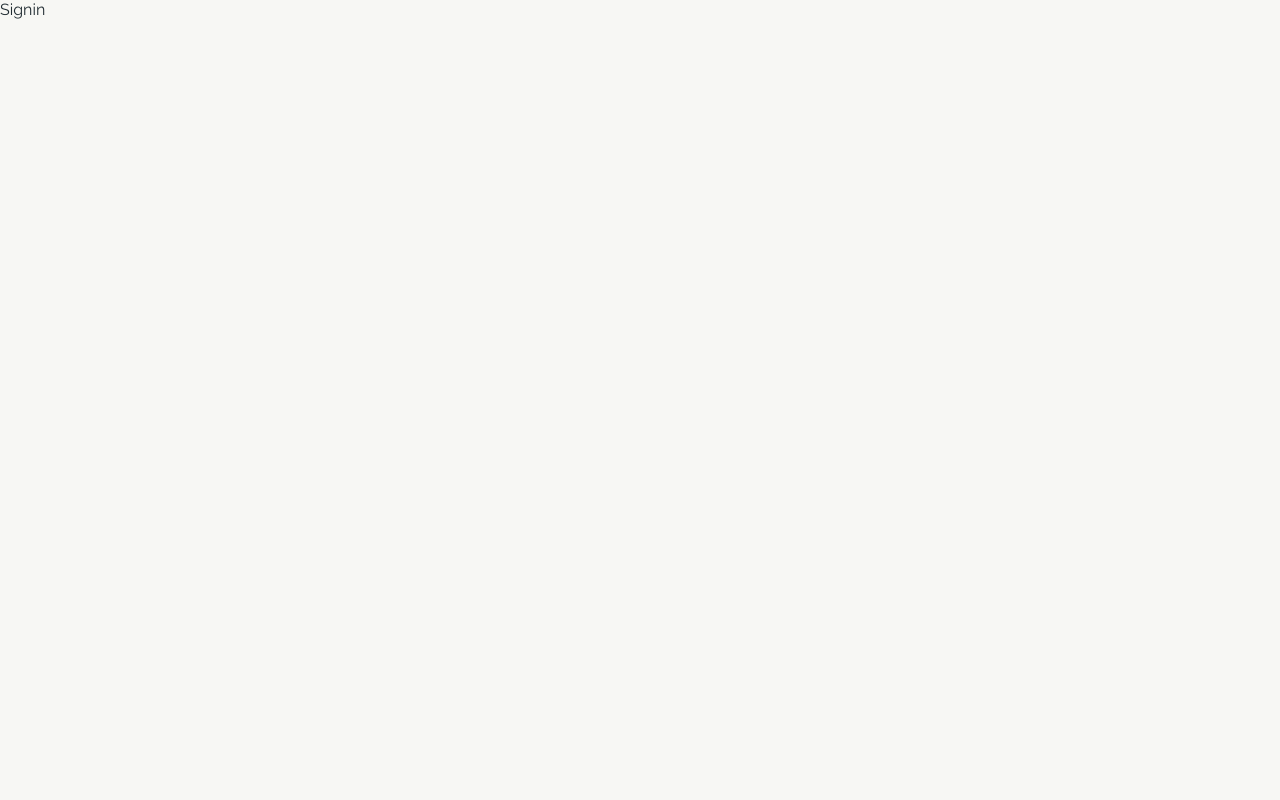
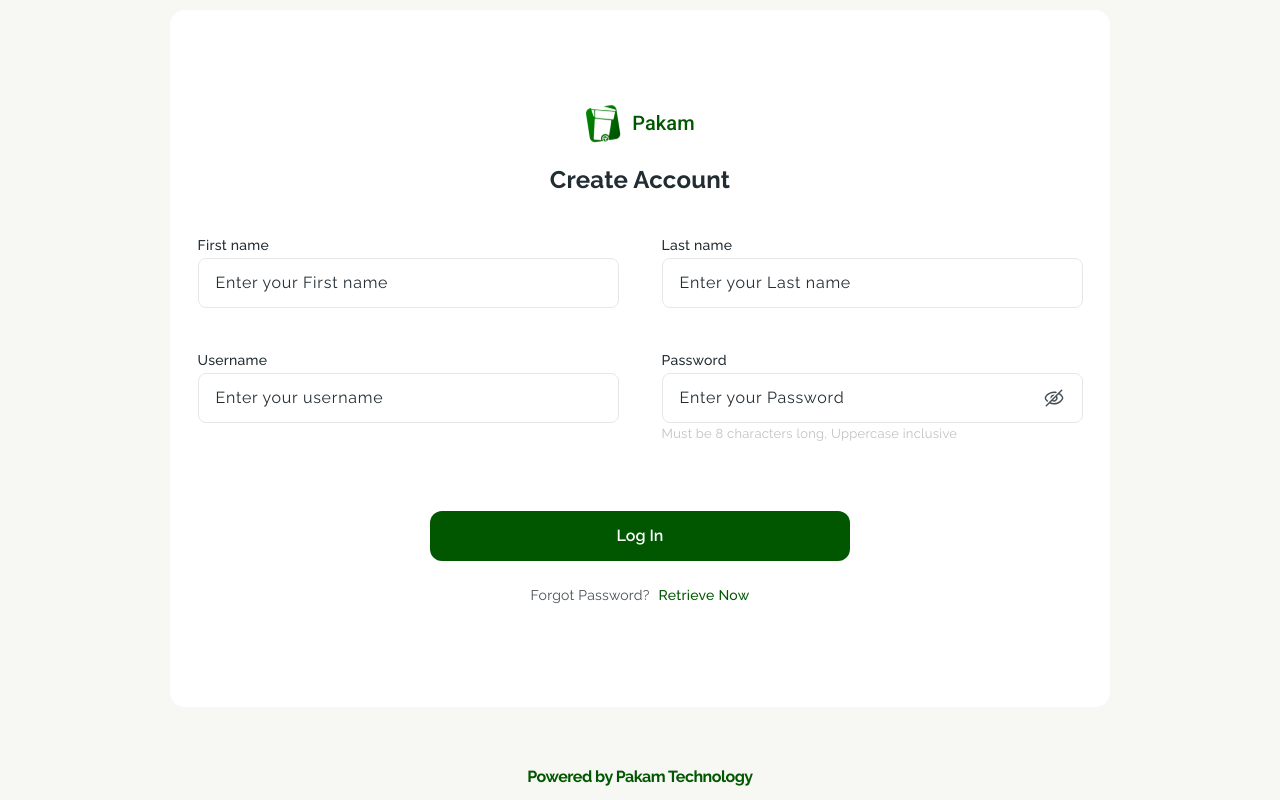
Before and after one commit to ogooluwanick/pekam_frontend, a React (Create React App) app: page /signin in a window 1280 px wide. Built offline with nearby package versions, Linux system fonts and the light colour scheme.

Commit message:
pakam 1st page

```diff
--- a/package.json
+++ b/package.json
@@ -8,6 +8,8 @@
     "@testing-library/user-event": "^13.5.0",
     "react": "^18.2.0",
     "react-dom": "^18.2.0",
+    "react-hook-form": "^7.47.0",
+    "react-hot-toast": "^2.4.1",
     "react-router-dom": "^6.17.0",
     "react-scripts": "5.0.1",
     "sass": "^1.69.4",
--- a/src/App.scss
+++ b/src/App.scss
@@ -4,8 +4,11 @@
 }
 
 h1, h2, h3, h4, h5, h6{
-        font-family: 'Roboto', sans-serif;
         font-weight: 700;
+        font-size: 24px;
+        line-height: 38px;
+        letter-spacing: 0.2px;
+        color: var(--grayscale);
 }
 
 a {
@@ -20,6 +23,7 @@
                 background: none;
         }
 }
+
 .black-overlay{
         width: 100vw;
         height: 100%;
@@ -31,3 +35,165 @@
         /* will-change: transform; */
         transition: all 1s ease-in-out;
 }
+
+.pageDialog{
+        width: 100%;
+        height: 100%;
+
+        display: flex;
+        justify-content: center;
+        align-items: center;
+        flex-direction: column;
+
+        >section{
+                width: 100%;
+                height: 100%;
+                max-width: 940px;
+                max-height: 697px;
+                padding:  52px 27.5px;
+                border-radius: 15px;
+                background-color: #fff;
+
+                display: flex;
+                justify-content: center;
+                align-items: center;
+                flex-direction: column;
+
+
+        }
+}
+
+.global_logo{
+        display: flex;
+        justify-content: center;
+        align-items: center;
+        gap: 10px;
+
+        margin-bottom: 16px;
+
+        img{
+                width: 37px;
+                height: 42.69px;
+                object-fit: contain;
+        }
+
+        span{
+                font-family: 'Roboto', sans-serif;
+                color: var(--primary-green);
+                font-weight: 500;
+                font-size: 20px;
+                line-height: 23.44px;
+                letter-spacing: .1px;
+        }
+}
+
+.formController{
+        position: relative;
+        width: 100%;
+
+
+        label{
+                margin-bottom: 2px;
+                display: block;
+
+                font-weight: 500;
+                font-size: 14px;
+                line-height: 22px;
+                letter-spacing: 0.25px;
+        }
+
+        input{
+                width: 100%;
+                border-radius: 8px;
+                padding: 13px 44px 13px 17px;
+                border: 1px solid #E5E7EB;
+                transition: border .25s ease-in-out;
+                line-height: 22px;
+                font-size: 16px;
+                letter-spacing: 0.75px;
+
+                &::placeholder{
+                        font-weight: 400;
+                        color: var(--grayscale);
+                }
+
+                &:disabled{
+                        filter: grayscale(100%);
+                }
+
+                &:focus, &:hover{
+                        border: 1px solid #0066F5;
+                        outline: none;
+                }
+        }
+
+        svg{
+                position: absolute;
+                right: 17px;
+                top: 37px;
+                cursor: pointer;
+
+                width: 24px;
+                height: 24px;
+
+        }
+
+        .desc{
+                font-weight: 400;
+                font-size: 13px;
+                line-height: 22px;
+                letter-spacing: 0.25px;
+                color: #C2C2C2;
+        }
+
+
+}
+
+.primary_btn{
+        background-color: var(--primary-green);
+        color: #fff;
+        padding: 14px 0px 14px 0px;
+        border-radius: 12px;
+        line-height: 22px;
+        font-size: 16px;
+        font-weight: 600;
+        text-align: center;
+        width: 100%;
+        margin: 0 auto;
+        transition: all .3s ease-in-out;
+
+        &:focus, &:hover{
+                opacity: 0.5;
+        }
+}
+
+.helperLinks{
+        padding: 10px;
+        font-weight: 400;
+        font-size: 14px;
+        line-height: 16px;
+        letter-spacing: 0.25px;
+        color: #464F54;
+
+        span, a{
+                color: var(--primary-green);
+                cursor: pointer;
+                margin-left: 5px;
+                font-weight: 500;
+
+                &:focus, &:hover{
+                        text-decoration: underline;
+                }
+
+        }
+}
+
+.pakam_copy{
+        color: var(--primary-green);
+        letter-spacing: -0.5px;
+        font-size: 16px;
+        line-height: 28px;
+        font-weight: 700;
+        text-align: center;
+        margin-top: 56px;
+}
--- /dev/null
+++ b/src/icons/SvgNoEye.jsx
@@ -0,0 +1,26 @@
+const SvgNoEye = (props) => (
+        <svg
+          xmlns="http://www.w3.org/2000/svg"
+          width="1em"
+          height="1em"
+          fill="none"
+          viewBox="0 0 25 24"
+          {...props}
+        >
+          <path
+            fill="#464F54"
+            fillRule="evenodd"
+            d="M21.03 4.53a.75.75 0 0 0-1.06-1.06l-16 16a.75.75 0 1 0 1.06 1.06l2.847-2.847c1.367.644 2.94 1.067 4.623 1.067 2.684 0 5.09-1.077 6.82-2.405.867-.665 1.583-1.407 2.089-2.136.492-.709.841-1.486.841-2.209 0-.723-.35-1.5-.841-2.209-.506-.729-1.222-1.47-2.088-2.136-.263-.201-.54-.397-.832-.583L21.03 4.53ZM17.4 8.161l-1.771 1.771a3.75 3.75 0 0 1-5.197 5.197l-1.417 1.416a9.25 9.25 0 0 0 3.485.705c2.287 0 4.38-.923 5.907-2.095.762-.585 1.364-1.218 1.77-1.801.419-.604.573-1.077.573-1.354 0-.277-.154-.75-.573-1.354-.406-.583-1.008-1.216-1.77-1.801-.313-.24-.65-.47-1.008-.684Zm-5.87 5.87a2.25 2.25 0 0 0 3-3l-3 3Z"
+            clipRule="evenodd"
+          />
+          <path
+            fill="#464F54"
+            d="M12.5 5.25c1.032 0 2.024.16 2.951.431a.243.243 0 0 1 .1.407l-.824.825a.254.254 0 0 1-.237.067 8.872 8.872 0 0 0-1.99-.23c-2.287 0-4.38.923-5.907 2.095-.762.585-1.364 1.218-1.77 1.801-.419.604-.573 1.077-.573 1.354 0 .277.154.75.573 1.354.354.51.858 1.057 1.488 1.577.116.095.127.27.02.377l-.708.709a.246.246 0 0 1-.333.016 9.52 9.52 0 0 1-1.699-1.824C3.1 13.5 2.75 12.723 2.75 12c0-.723.35-1.5.841-2.209.506-.729 1.222-1.47 2.088-2.136C7.41 6.327 9.816 5.25 12.5 5.25Z"
+          />
+          <path
+            fill="#464F54"
+            d="M12.5 8.25c.118 0 .236.005.351.016.197.019.268.254.129.394l-1.213 1.212a2.256 2.256 0 0 0-1.395 1.395L9.16 12.48c-.14.14-.375.068-.394-.129A3.75 3.75 0 0 1 12.5 8.25Z"
+          />
+        </svg>
+      );
+      export default SvgNoEye;
--- /dev/null
+++ b/src/icons/index.js
@@ -0,0 +1 @@
+export { default as SvgNoEye} from "./SvgNoEye"
--- a/src/pages/Signin/Signin.jsx
+++ b/src/pages/Signin/Signin.jsx
@@ -1,8 +1,63 @@
-import React from 'react'
+import { useForm } from 'react-hook-form'
+import { useState } from 'react';
+
+import "./Signin.scss"
+import { SvgNoEye } from '../../icons';
+
+
 
 const Signin = () => {
+        document.title = "Pakam | Login";
+        const { register, handleSubmit, setValue, formState: { errors }} = useForm();
+
+        const [showpass, setShowpass] = useState(false)
+
+        const submitHandler = (e)=>{
+                e.preventDefault()
+        }
   return (
-    <div>Signin</div>
+    <div className="pageDialog">
+        <section>
+                <div className="global_logo">
+                        <img src="/imgs/pakam-icon.svg" alt="pakam logo" />
+                        <span>Pakam</span>
+                </div>
+
+                <h1>Create Account</h1>
+
+                <form onSubmit={handleSubmit(submitHandler)}>
+                        <div className="formController">
+                                <label htmlFor="fname">First name</label>
+                                <input type="text" name='fname' placeholder='Enter your First name' />
+                        </div>
+                        <div className="formController">
+                                <label htmlFor="lname">Last name</label>
+                                <input type="text" name='lname' placeholder='Enter your Last name' />
+                        </div>
+                        <div className="formController">
+                                <label htmlFor="username">Username</label>
+                                <input type="text" name='username' placeholder='Enter your username' />
+                        </div>
+                        <div className="formController">
+                                <label htmlFor="password">Password</label>
+                                <input type={showpass?"password":"text"} name='password' placeholder='Enter your Password' />
+                                <SvgNoEye onClick={()=>setShowpass(val=>!val)}/>
+                                <p className="desc">Must be 8 characters long, Uppercase inclusive</p>
+                        </div>
+
+                </form>
+
+                <div className="btn_box">
+                        <button className='primary_btn' type='submit'>
+                                Log In
+                        </button>
+                </div>
+                <p className="helperLinks">
+                        Forgot Password? <a href='#'>Retrieve Now</a>
+                </p>
+        </section>
+        <p className='pakam_copy'>Powered by Pakam Technology</p>
+    </div>
   )
 }
 
--- a/src/pages/Signin/Signin.scss
+++ b/src/pages/Signin/Signin.scss
@@ -0,0 +1,29 @@
+form {
+        margin-top: 35px;
+        margin-bottom: 66px;
+
+        width: 100%;
+
+        display: grid;
+        grid-template-columns: repeat(2, 1fr);
+        gap: 41px 43px;
+
+        .grid-item {
+                background-color: #3498db;
+                color: #fff;
+                padding: 20px;
+                text-align: center;
+        }
+
+        @media (max-width: 720px) {
+                grid-template-columns: 1fr;
+        }
+
+}
+
+.btn_box{
+        width: 100%;
+        max-width: 420px;
+        margin-bottom: 16px;
+
+}
--- a/src/pages/Signup/Signup.jsx
+++ b/src/pages/Signup/Signup.jsx
@@ -1,8 +1,12 @@
-import React from 'react'
+import "./Signup.scss"
 
 const Signup = () => {
+        document.title = "Pakam | Signup";
+
   return (
-    <div>Signup</div>
+    <div>
+
+    </div>
   )
 }
 
```
Also changed, not shown: public/no_eye.svg (added), src/index.scss (line endings or trailing spaces), 1 other file (tests, documents, lock files or other folders).
